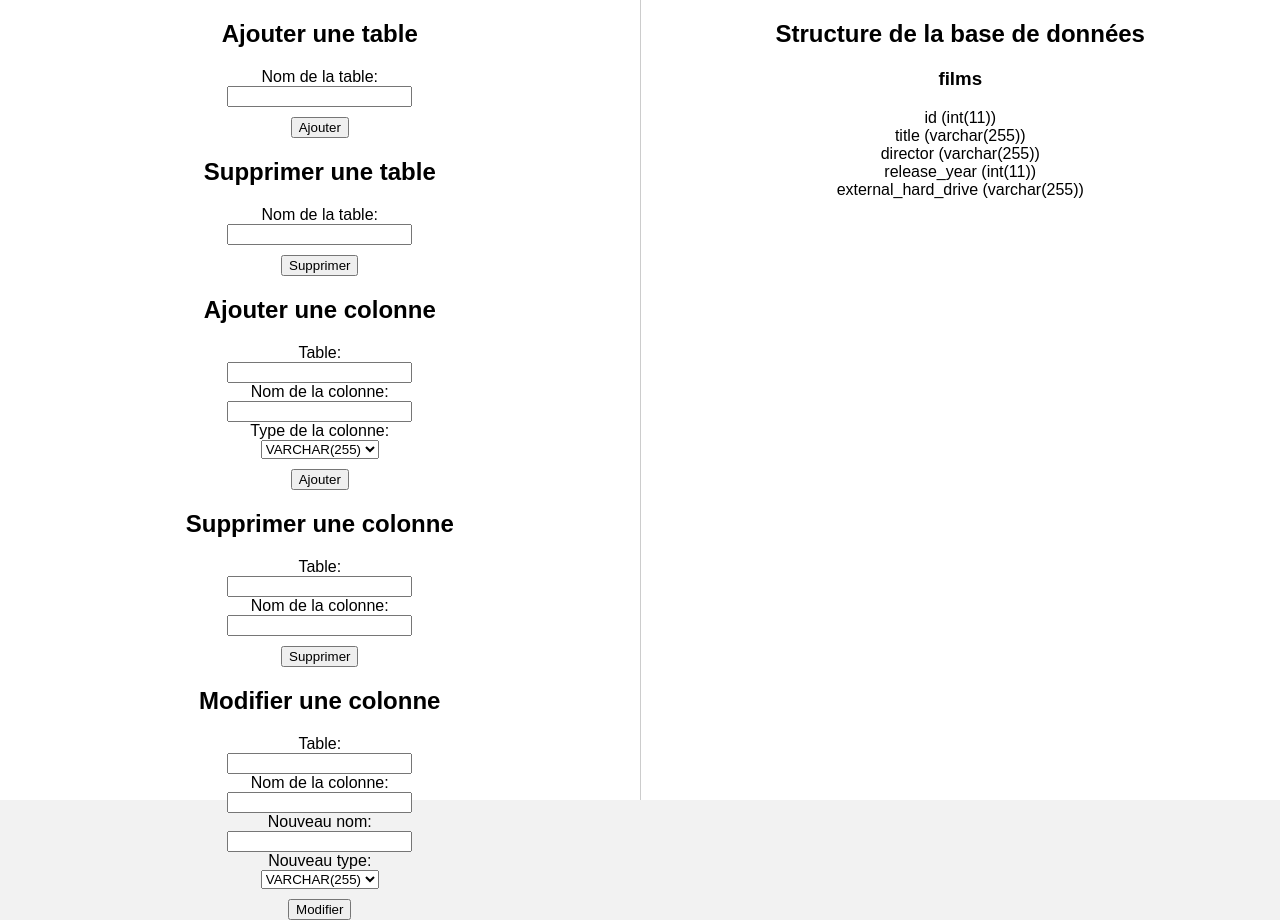
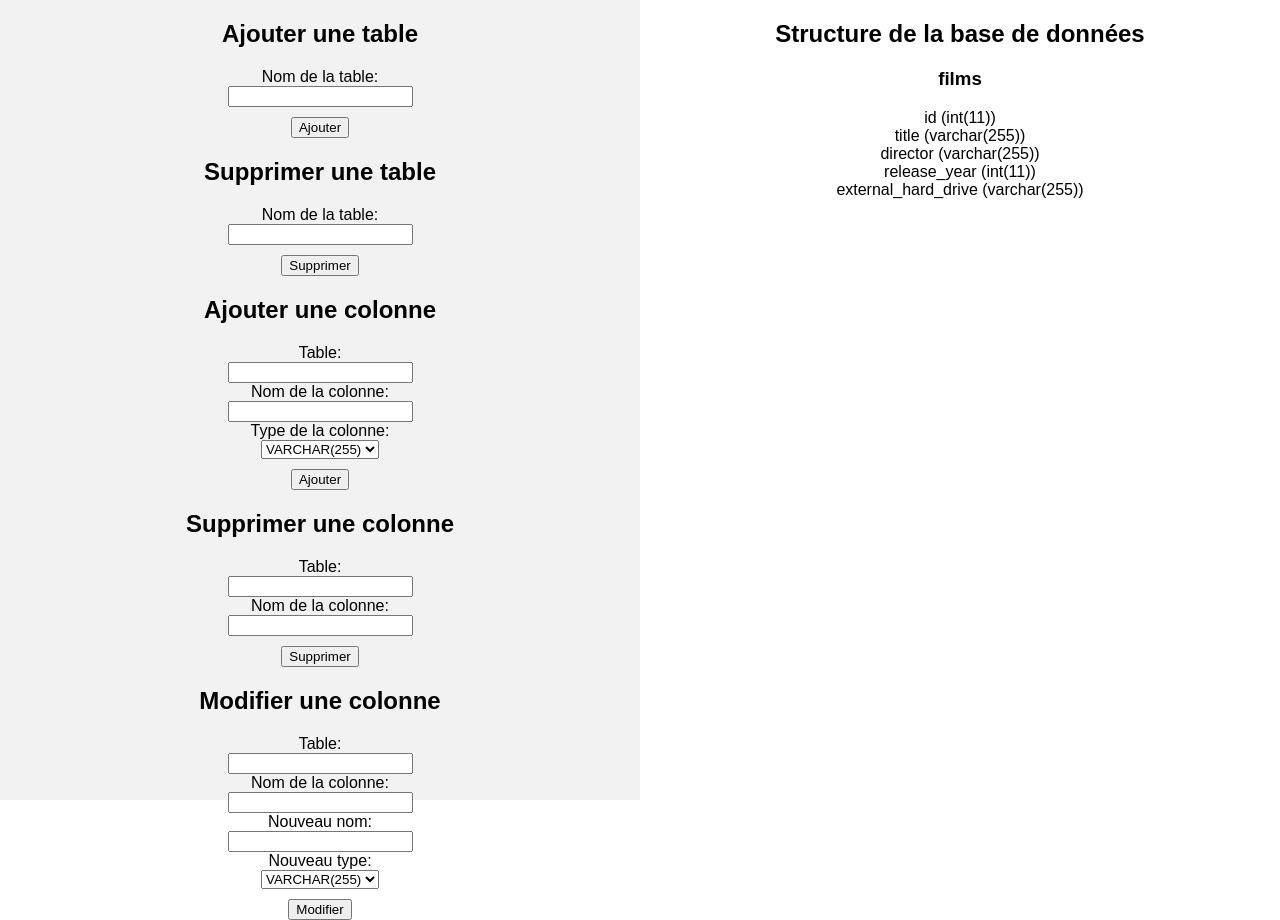
Before and after one commit to NathanGregoar/MediaLibrary, a PHP site: page /admin/admin.php in a window 1280 px wide. Run offline with PHP 8.4, Linux system fonts and the light colour scheme; data that the repository does not hold is empty.

Commit message:
Update admin.css

```diff
--- a/MovieCollection/web/admin/admin.css
+++ b/MovieCollection/web/admin/admin.css
@@ -5,7 +5,6 @@ body {
     padding: 0;
     display: flex;
     justify-content: center;
-  background-color: #f2f2f2;
   }
 
   .container {
@@ -17,8 +16,7 @@ body {
   .left-section {
     flex: 1;
     padding: 20px;
-  background-color: #fff;
-  border-right: 1px solid #ccc;
+    background-color: #f2f2f2;
   }
 
   .right-section {
```
Lines whose indentation alone changed are shown as unchanged.
